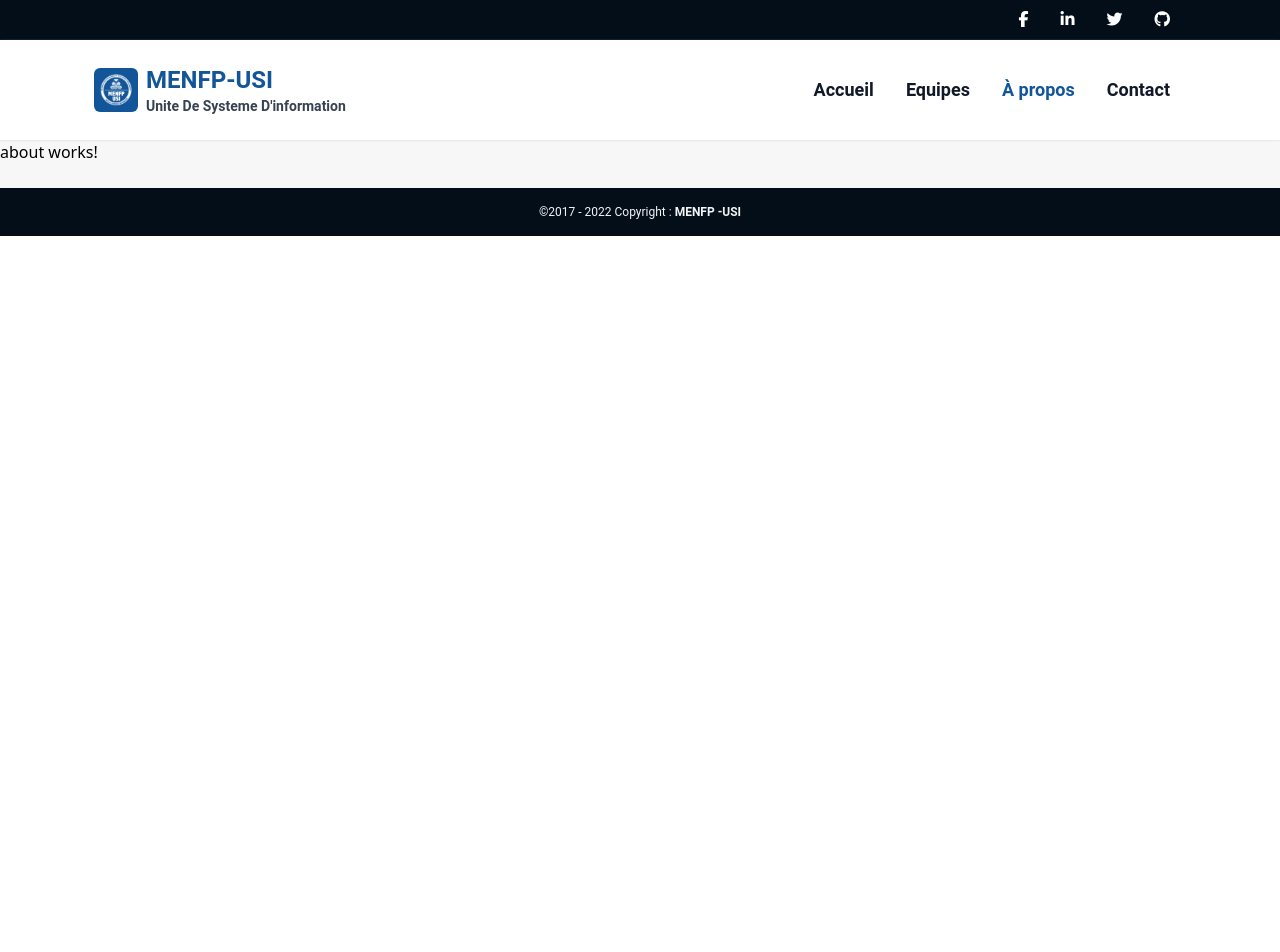
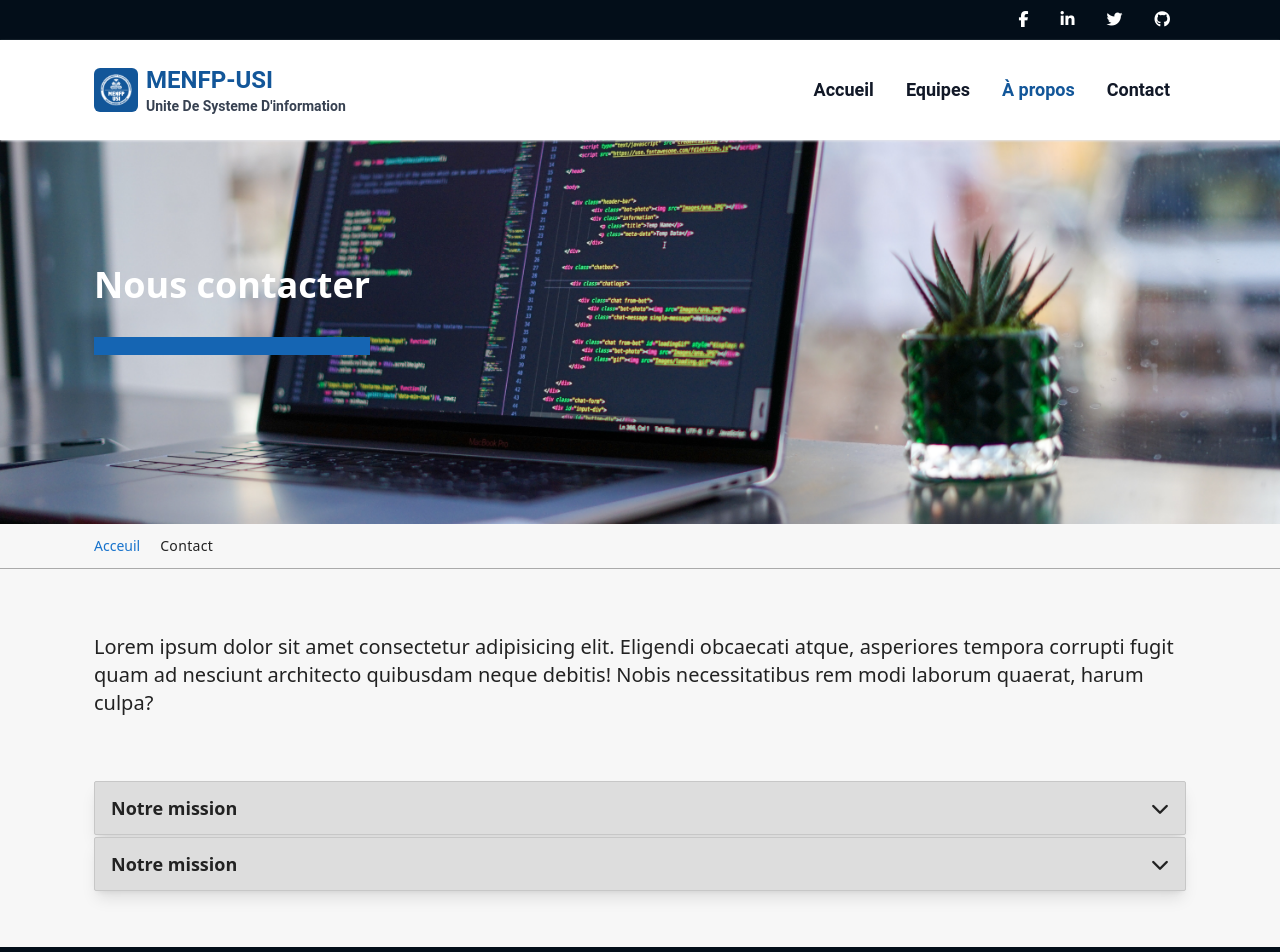
Before and after one commit to wadson333/cianet-website, an Angular app: page /a-propos in a window 1280 px wide. Shown: the top 952 px of the page. Before the commit the page ends 800 px from the top, so only its background shows below. Built offline with nearby package versions, Linux system fonts and the light colour scheme.

Commit message:
appropos page design

```diff
--- a/src/app/app.module.ts
+++ b/src/app/app.module.ts
@@ -17,6 +17,7 @@ import { UserCardComponent } from './composant/user-card/user-card.component';
 import { MapComponent } from './composant/map/map.component';
 import { HeaderPictureComponent } from './composant/header-picture/header-picture.component';
 import { SocialMenuComponent } from './composant/social-menu/social-menu.component';
+import { AccordionComponent } from './composant/accordion/accordion.component';
 
 @NgModule({
   declarations: [
@@ -34,7 +35,8 @@ import { SocialMenuComponent } from './composant/social-menu/social-menu.compone
     UserCardComponent,
     MapComponent,
     HeaderPictureComponent,
-    SocialMenuComponent
+    SocialMenuComponent,
+    AccordionComponent
   ],
   imports: [
     BrowserModule,
--- /dev/null
+++ b/src/app/composant/accordion/accordion.component.css
@@ -0,0 +1,5 @@
+.accordion-title{
+    @apply text-lg font-bold flex justify-between text-usi-black-text cursor-pointer border border-usi-gray
+     py-3 px-4 mb-0.5 bg-usi-light-gray-100 shadow-lg rounded-sm
+   /* border-b */
+}
--- /dev/null
+++ b/src/app/composant/accordion/accordion.component.html
@@ -0,0 +1,15 @@
+<div class="accordion">
+
+    <div class="accordion-title usi-transition" (click)="toggleUpOrDown()"
+    [ngStyle]="accordionData.toggle ? { 'border-color':'#1873cc'}:{ 'color':'inehrit'} ">
+        <span class="usi-transition"> {{accordionData.toggle && altTitle ?  altTitle:title }}</span>
+        <div class="usi-transition">
+            <i [ngClass]="accordionData.toggle ? accordionData.iconUp : accordionData.iconDown"></i>
+        </div>
+    </div>
+
+    <div class="accordion-content usi-transition ease-in px-6  py-6"  *ngIf="accordionData.toggle">
+        <ng-content class=""></ng-content>
+    </div>
+
+</div>
--- /dev/null
+++ b/src/app/composant/accordion/accordion.component.ts
@@ -0,0 +1,27 @@
+import { Component, Input, OnInit } from '@angular/core';
+
+@Component({
+  selector: 'app-accordion',
+  templateUrl: './accordion.component.html',
+  styleUrls: ['./accordion.component.css']
+})
+export class AccordionComponent implements OnInit {
+
+  @Input() title:string="accodion";
+  @Input() altTitle:string="";
+
+  accordionData={
+    toggle:false,
+    iconUp:"fa-solid fa-chevron-up",
+    iconDown:"fa-solid fa-chevron-down"
+  }
+  constructor() { }
+
+  ngOnInit(): void {
+  }
+
+  toggleUpOrDown(){
+    this.accordionData.toggle=!this.accordionData.toggle;
+  }
+
+}
--- a/src/app/pages/about/about.component.html
+++ b/src/app/pages/about/about.component.html
@@ -1 +1,70 @@
-<p>about works!</p>
+<div>
+    <app-header-picture></app-header-picture>
+    <app-breadcrump></app-breadcrump>
+
+    <div class="container">
+         <div class="row my-12">
+             <p class="bref-presentation text-xl text-usi-black-text py-4">
+                Lorem ipsum dolor sit amet consectetur adipisicing elit.
+                Eligendi obcaecati atque, asperiores tempora corrupti
+                fugit quam ad nesciunt architecto quibusdam neque debitis!
+                Nobis necessitatibus rem modi laborum quaerat, harum culpa?
+             </p>
+         </div>
+
+         <!-- <div class="row my-8">
+             <div class="flex justify-between py-4 text-usi-black-text">
+                <div class="basis-1/3"> <h4 class="text-2xl font-bold "> Notre mission</h4></div>
+
+                <div class="basis-2/3 ">
+                    <div class="border-b border-usi-border-gray pb-4 mb-4">
+                        <h4 class="text-xl font-bold mb-3">Vision</h4>
+                        <p class="font-lg text-usi-black">
+                            Lorem ipsum, dolor sit amet con sectetur adipisicing elit.
+                            Aliquam quisquam iste nulla delectus nisi necessitat ibus commodi animi?
+                            A iusto suscipit distinctio tempore, excepturi magnam, atque fuga dolorum inventore aut blanditiis.
+                        </p>
+                    </div>
+
+                    <div class="border-b border-usi-border-gray pb-4">
+                        <h4 class="text-xl font-bold mb-3">Vision</h4>
+                        <p class="text-usi-black">
+                            Lorem ipsum, dolor sit amet con sectetur adipisicing elit.
+                            Aliquam quisquam iste nulla delectus nisi necessitat ibus commodi animi?
+                            A iusto suscipit distinctio tempore, excepturi magnam, atque fuga dolorum inventore aut blanditiis.
+                        </p>
+                    </div>
+                </div>
+             </div>
+
+         </div> -->
+
+         <div class="row my-8">
+            <div >
+                <ul>
+                    <li>
+                        <app-accordion [altTitle]="'Notre mission'" [title]="'Notre mission'">
+                        <p class="font-lg text-usi-black">
+                            Lorem ipsum dolor sit amet consectetur adipisicing elit.
+                            Accusantium magni iste doloribus rerum quod hic alias sint impedit a!
+                            Rerum ipsa perspiciatis temporibus reiciendis.
+                            Quidem aliquid debitis aperiam dicta doloremque.
+                        </p>
+                        </app-accordion>
+                    </li>
+
+                    <li>
+                        <app-accordion [altTitle]="'Notre mission'" [title]="'Notre mission'">
+                        <p class="font-lg text-usi-black">
+                            Lorem ipsum dolor sit amet consectetur adipisicing elit.
+                            Accusantium magni iste doloribus rerum quod hic alias sint impedit a!
+                            Rerum ipsa perspiciatis temporibus reiciendis.
+                            Quidem aliquid debitis aperiam dicta doloremque.
+                        </p>
+                        </app-accordion>
+                    </li>
+                </ul>
+            </div>
+         </div>
+    </div>
+</div>
--- a/tailwind.config.js
+++ b/tailwind.config.js
@@ -29,9 +29,11 @@ module.exports = {
         "usi-blue-100":"#1b82e6",
         "usi-blue":"#1e90ff",
         "usi-light-gray":"#f7f7f7",
+        "usi-light-gray-100":"#ddd",
+        "usi-gray":"#c7c7c7",
         "usi-black":"#111",
-        "usi-black-text":"#333",
-        "usi-border-gray":"#888"
+        "usi-black-text":"#222",
+        "usi-border-gray":"#aaa"
       },
       borderWidth:{
         "2x9":"18px"
```
Also changed, not shown: 1 other file (tests, documents, lock files or other folders).
